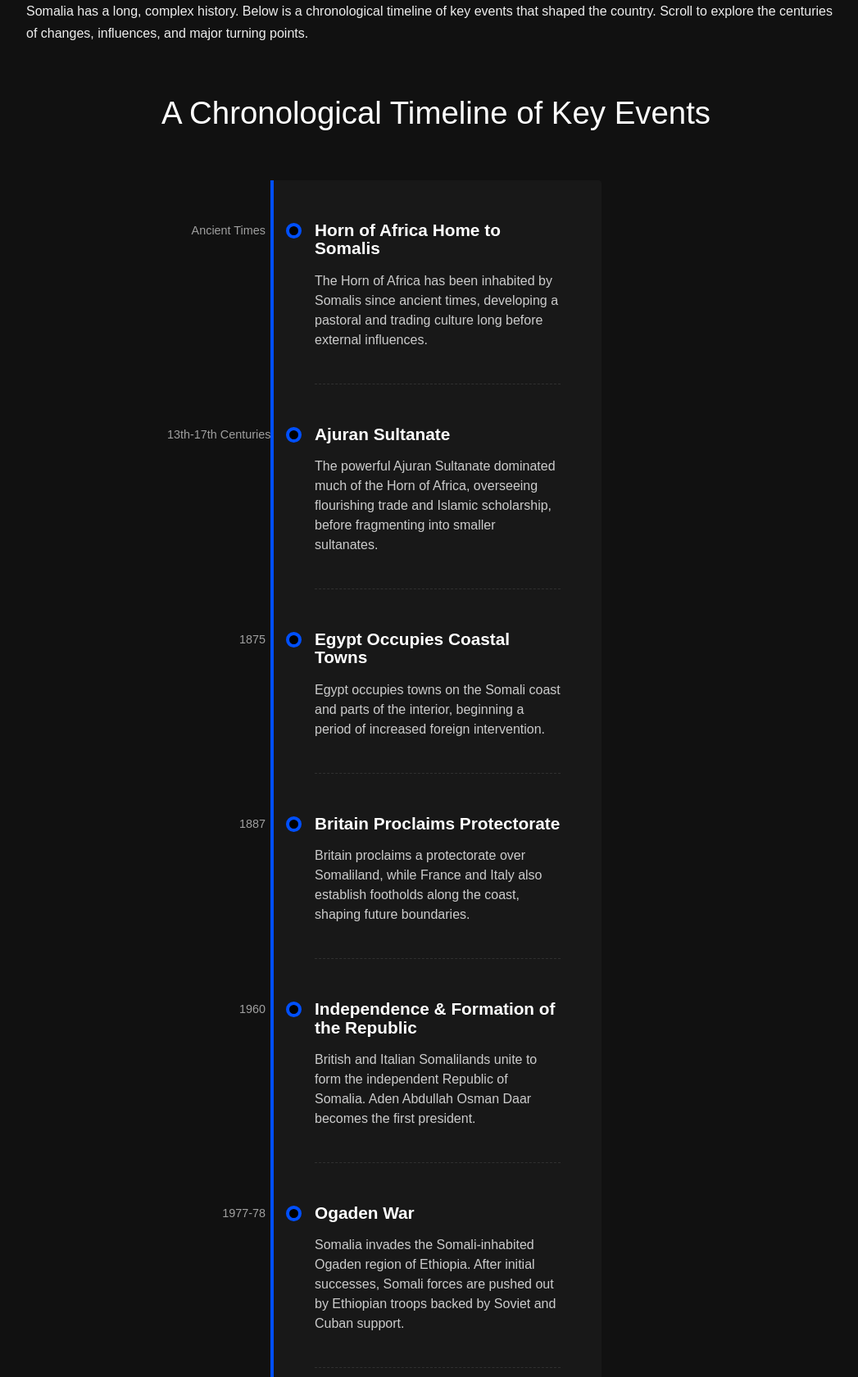
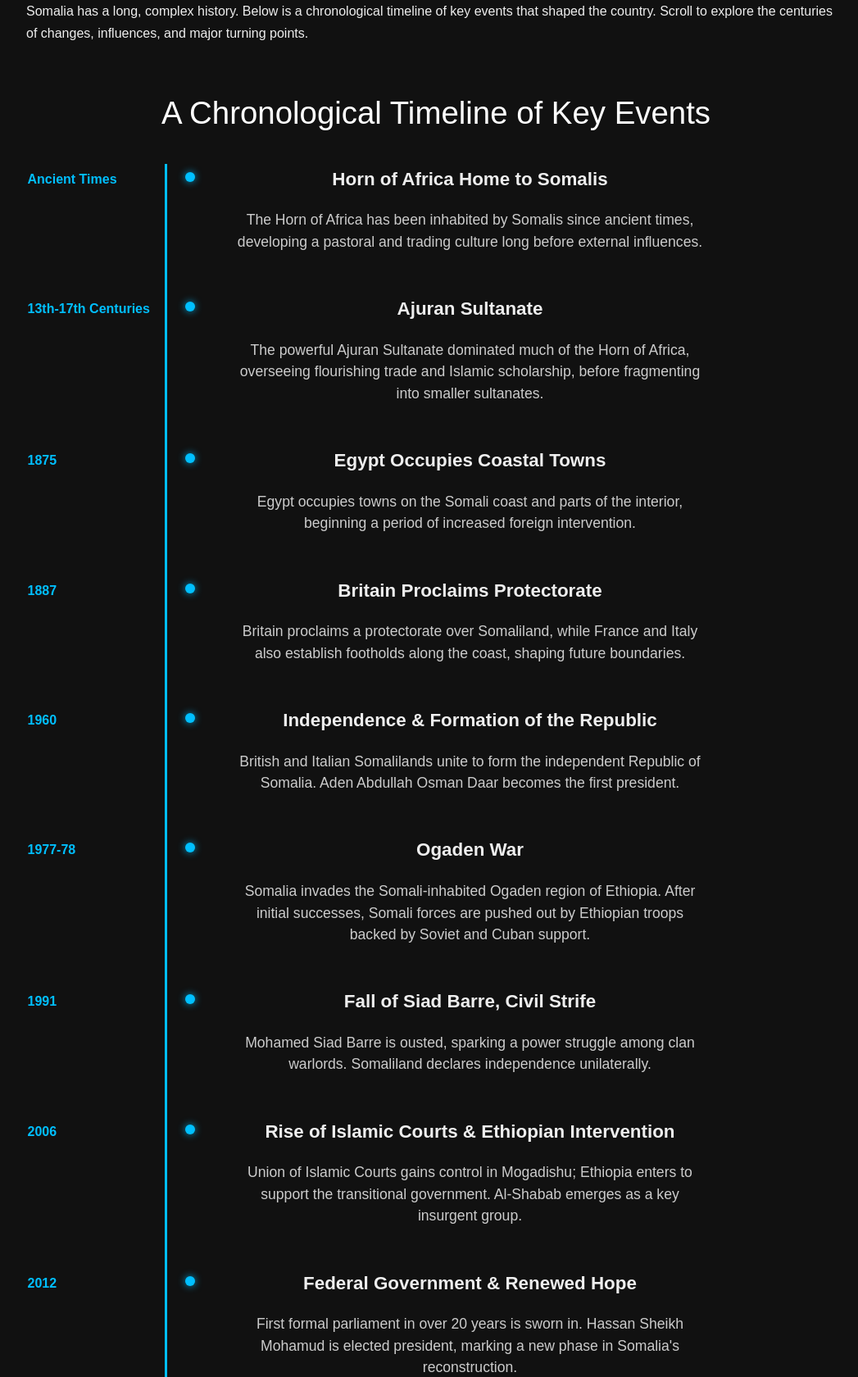
Before and after one commit to SomaliScript/website, a Flask app: page /history in a window 1280 px wide. Shown: the part 275-1955 px from the top of the page at 82% size, without its empty margins (108-1155 px from the left). Run offline with Flask 3, Linux system fonts and the light colour scheme.

Commit message:
WIP still styling the history page

```diff
--- a/static/style.css
+++ b/static/style.css
@@ -256,29 +256,22 @@ h1 {
 }
 
 #timeline-content ul.timeline {
-  border-left: 4px solid #004ffc;
-  border-bottom-right-radius: 4px;
-  border-top-right-radius: 4px;
-  background: rgba(255,255,255,0.03);
-  color: rgba(255,255,255,0.8);
-  font-size: 1em;
-  line-height: 1.4em;
-  list-style: none;
-  margin: 50px auto;
-  padding: 50px;
-  max-width: 30%;
+  list-style: none; /* REMOVE BULLETS */
+  padding-left: 0; /* Remove extra padding */
   position: relative;
-  text-align: left;
-  font-weight: 100;
+    max-width: 60%;
+    border-left: 3px solid #00bfff;
+    padding-left: 60px; /* Push text further from the line */
+    margin: auto;
 }
 
 /* Timeline event items */
 #timeline-content ul.timeline .event {
-  border-bottom: 1px dashed rgba(255,255,255,0.1);
-  margin-bottom: 50px;
-  padding-bottom: 25px;
   position: relative;
+  padding-left: 20px; /* Push text away from line */
+  margin-bottom: 50px; /* More spacing between events */
 }
+
 #timeline-content ul.timeline .event:last-of-type {
   margin-bottom: 0;
   padding-bottom: 0;
@@ -286,40 +279,37 @@ h1 {
 }
 
 #timeline-content ul.timeline .event::before {
-  color: rgba(255,255,255,0.6);
   content: attr(data-date);
-  font-size: 0.9em;
-  font-weight: 100;
+  font-size: 1em;
+  font-weight: bold;
   position: absolute;
-  left: -180px;
-  top: 0;
-  min-width: 120px;
-  text-align: right;
+  left: -230px;  /* Move further left */
+  top: 5px;
+  color: #00bfff;
+  white-space: nowrap; /* Prevent wrapping */
 }
 
 #timeline-content ul.timeline .event::after {
-  background: #000;
-  border: 4px solid #004ffc;
+  content: "";
+  background: #00bfff;
+  box-shadow: 0 0 10px rgba(0, 191, 255, 0.8);
   border-radius: 50%;
-  content: "";
-  height: 11px;
-  width: 11px;
+  height: 12px;
+  width: 12px;
   position: absolute;
-  left: -35px;
-  top: 2px;
+  left: -38px;  /* Align with timeline */
+  top: 10px;
 }
-
 #timeline-content ul.timeline .event h3 {
-  font-size: 1.3em;
+  font-size: 1.4em;
   font-weight: bold;
-  color: #fff;
-  margin: 0 0 10px;
+  margin-bottom: 10px;
 }
 
 #timeline-content ul.timeline .event p {
-  font-weight: 300;
+  font-size: 1.1em;
+  color: #ccc;
   line-height: 1.5;
-  color: #ccc;
 }
 
 #timeline-content ul.timeline .event a {
@@ -341,20 +331,28 @@ h1 {
 }
 
 /* Media Queries for Timeline */
-@media (max-width: 800px) {
+@media (max-width: 768px) {
+  h1 {
+    text-align: center;
+  }
+
   #timeline-content ul.timeline {
     max-width: 90%;
-    padding: 30px;
+    padding: 20px;
   }
+
   #timeline-content ul.timeline .event::before {
-    left: -100px;
+    left: -80px; /* Adjust date position */
+    font-size: 0.85em;
   }
+
   #timeline-content ul.timeline .event::after {
-    left: -22px;
+    left: -20px;
   }
 }
+
 @media (max-width: 500px) {
   #timeline-content ul.timeline .event::before {
-    display: none;
+    display: none; /* Hide dates if too small */
   }
 }
--- a/templates/home.html
+++ b/templates/home.html
@@ -1,6 +1,6 @@
 {% extends "layout.html" %}
 {% block content %}
-<h1>Welcome to Somalia</h1>
+<h1>Welcome to Somalia!</h1>
 
 <!-- Container for the main intro text and flag -->
 <div class="intro-section">
```
